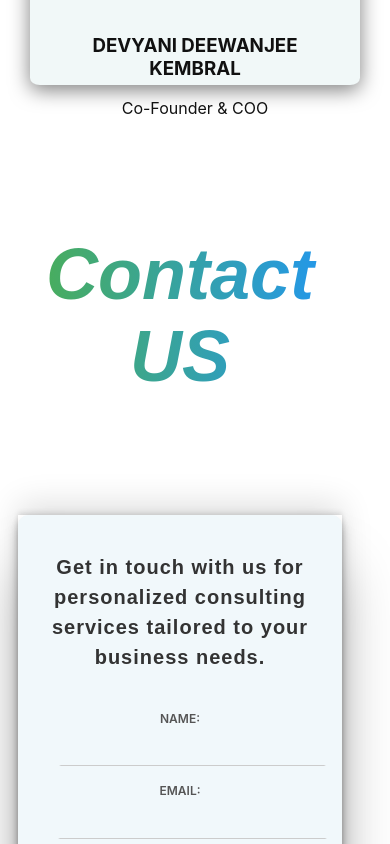
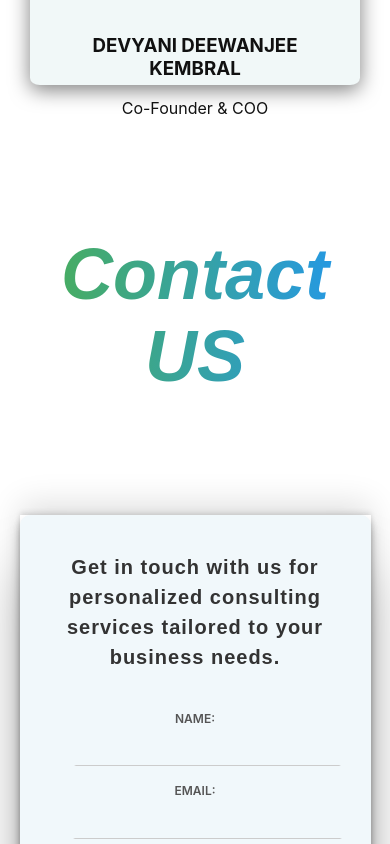
Before and after one commit to krushna53/yugma-ventures-main, a React (Create React App) app: page / in a window 390 px wide. Shown: the part 7420-8264 px from the top of the page. Built offline with nearby package versions, Linux system fonts and the light colour scheme.

Commit message:
fixed ccontact section alignment

```diff
--- a/src/components/Contact.css
+++ b/src/components/Contact.css
@@ -145,53 +145,6 @@
 
 /* ... other styles ... */
 
-/* Responsive styles for screens smaller than 768px */
-@media only screen and (max-width: 768px) {
-  .ContactUS {
-    width: 90%; /* Adjust width for smaller screens */
-  }
-
-  .leftside,
-  .rightside {
-    width: 100%;
-  }
-
-  .leftside h2 {
-    font-size: 20px; /* Adjust font size for smaller screens */
-    margin-bottom: 20px;
-  }
-
-  .leftside form {
-    margin-top: 15px;
-  }
-
-  .leftside label {
-    font-size: 12px; /* Adjust font size for smaller screens */
-  }
-
-  .leftside input,
-  .leftside textarea {
-    width: 100%;
-  }
-
-  .picture img {
-    height: auto;
-    width: 100%;
-  }
-}
-
-/* ... other styles ... */
-
-.picture img {
-  height: 100%;
-  width: 100%;
-  object-fit: cover;
-  transition: transform 0.3s ease; /* Add a transition effect on transform */
-}
-
-.picture:hover img {
-  transform: scale(1.1); /* Increase scale on hover */
-}
 
 /* Existing styles... */
 
@@ -199,6 +152,7 @@
 @media only screen and (max-width: 768px) {
   .ContactUS {
     width: 90%; /* Adjust width for smaller screens */
+    padding-right: 0;
   }
 
   .leftside{
--- a/src/components/Navbar.css
+++ b/src/components/Navbar.css
@@ -190,7 +190,7 @@
     margin-bottom:25px ;
     margin-left: -50px;
   }
-  .contact{
+  .nav .contact{
     padding-right: 30px;
   }
 }
```
